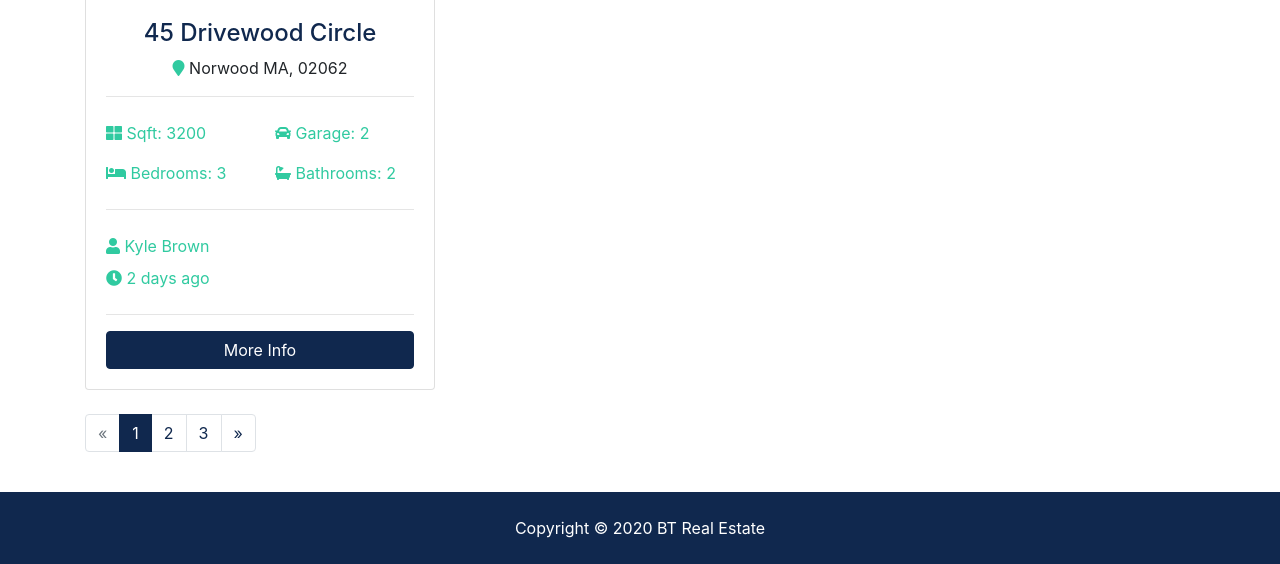
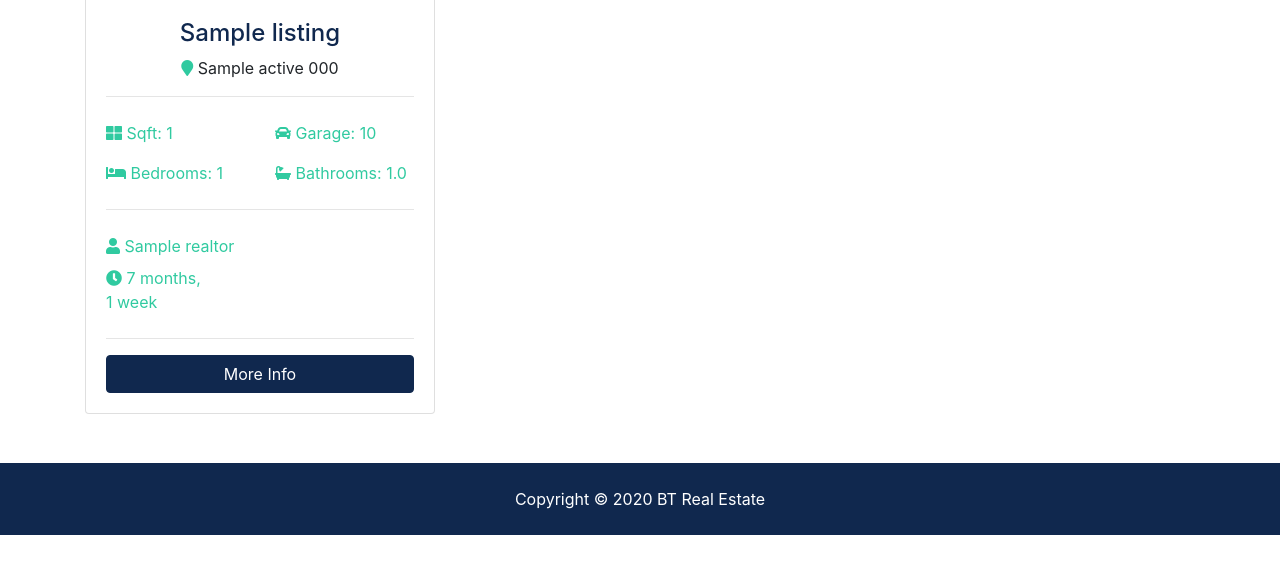
Before and after one commit to Alabhya268/RealEstate_property_shopapp, a Django app: template templates/listings/listings.html in a window 1280 px wide. Shown: the part 712-1276 px from the top of the page. After the commit the page ends 1247 px from the top, so only its background shows below. Run offline with Django 3.2, Linux system fonts and the light colour scheme; the template is opened without the code that fills it: values that come from a table or form of the project are taken from there, others are empty; tables that the repository leaves empty hold one stand-in row (values such as "Sample post"); grey boxes marked "Sample" are stand-in pictures; some libraries are stand-ins or nearby versions.

Commit message:
Added Dynamic listing and paging in frontend

```diff
--- a/Realstste_property_shopapp/settings.py
+++ b/Realstste_property_shopapp/settings.py
@@ -35,6 +35,7 @@ INSTALLED_APPS = [
     'django.contrib.sessions',
     'django.contrib.messages',
     'django.contrib.staticfiles',
+    'django.contrib.humanize',
     'pages',
     'listings',
     'realtors'
--- a/Realstste_property_shopapp/urls.py
+++ b/Realstste_property_shopapp/urls.py
@@ -5,6 +5,6 @@ from django.conf.urls.static import static
 
 urlpatterns = [
     path('', include('pages.urls')),
-    path('listings', include('listings.urls')),
+    path('listings/', include('listings.urls')),
     path('admin/', admin.site.urls),
 ] + static(settings.MEDIA_URL,document_root=settings.MEDIA_ROOT)
--- a/listings/urls.py
+++ b/listings/urls.py
@@ -3,6 +3,6 @@ from django.urls import path
 
 urlpatterns = [
     path('', views.index, name='listings'),
-    path('<int:listing_id>', views.search, name='listing'),
+    path('<int:listing_id>', views.listing, name='listing'),
     path('search', views.search, name='search')
 ]
--- a/templates/listings/listings.html
+++ b/templates/listings/listings.html
@@ -1,4 +1,6 @@
 {% extends 'base.html' %}
+
+{% load humanize %}
 
 {% block content %}
     <section id="showcase-inner" class="py-5 text-white">
@@ -31,46 +33,46 @@
   <section id="listings" class="py-4">
     <div class="container">
       <div class="row">
-      {% if listing %}
-        {% for listings in listing %}
+      {% if listings %}
+        {% for listing in listings %}
         <div class="col-md-6 col-lg-4 mb-4">
           <div class="card listing-preview">
-            <img class="card-img-top" src="assets/img/homes/home-1.jpg" alt="">
+            <img class="card-img-top" src="{{ listing.photo_main.url }}" alt="">
             <div class="card-img-overlay">
               <h2>
-                <span class="badge badge-secondary text-white">$490,000</span>
+                <span class="badge badge-secondary text-white">${{ listing.price | intcomma}}</span>
               </h2>
             </div>
             <div class="card-body">
               <div class="listing-heading text-center">
-                <h4 class="text-primary">45 Drivewood Circle</h4>
+                <h4 class="text-primary">{{ listing.title }}</h4>
                 <p>
-                  <i class="fas fa-map-marker text-secondary"></i> Norwood MA, 02062</p>
+                  <i class="fas fa-map-marker text-secondary"></i> {{ listing.city }} {{ listing.state }} {{ listing.zipcode }}</p>
               </div>
               <hr>
               <div class="row py-2 text-secondary">
                 <div class="col-6">
-                  <i class="fas fa-th-large"></i> Sqft: 3200</div>
+                  <i class="fas fa-th-large"></i> Sqft: {{ listing.sqft }}</div>
                 <div class="col-6">
-                  <i class="fas fa-car"></i> Garage: 2</div>
+                  <i class="fas fa-car"></i> Garage: {{ listing.garage }}</div>
               </div>
               <div class="row py-2 text-secondary">
                 <div class="col-6">
-                  <i class="fas fa-bed"></i> Bedrooms: 3</div>
+                  <i class="fas fa-bed"></i> Bedrooms: {{ listing.bedrooms }}</div>
                 <div class="col-6">
-                  <i class="fas fa-bath"></i> Bathrooms: 2</div>
+                  <i class="fas fa-bath"></i> Bathrooms: {{ listing.bathrooms }}</div>
               </div>
               <hr>
               <div class="row py-2 text-secondary">
                 <div class="col-12">
-                  <i class="fas fa-user"></i> Kyle Brown</div>
+                  <i class="fas fa-user"></i> {{ listing.realtor }}</div>
               </div>
               <div class="row text-secondary pb-2">
                 <div class="col-6">
-                  <i class="fas fa-clock"></i> 2 days ago</div>
+                  <i class="fas fa-clock"></i> {{ listing.list_date | timesince }}</div>
               </div>
               <hr>
-              <a href="listing.html" class="btn btn-primary btn-block">More Info</a>
+              <a href="{% url 'listing' listing.id %}" class="btn btn-primary btn-block">More Info</a>
             </div>
           </div>
         </div>
@@ -87,23 +89,47 @@
 
       <div class="row">
         <div class="col-md-12">
+        {% if listings.has_other_pages %}
           <ul class="pagination">
+            {% if listings.has_previous %}
+              <li class = "page-item">
+                <a href="?page={{listings.previous_page_number}}" class="page-link">&laquo;</a>
+              </li>
+            {% else %}
               <li class="page-item disabled">
-              <a class="page-link" href="#">&laquo;</a>
+                <a class="page-link">
+                  &laquo;
+                </a>
               </li>
+            {% endif %}
+            {% for i in listings.paginator.page_range %}
+              {% if listings.number == i %}
                 <li class="page-item active">
-              <a class="page-link" href="#">1</a>
+                  <a class="page-link">
+                    {{i}}
+                  </a>
                 </li>
+              {% else %}
                 <li class="page-item">
-              <a class="page-link" href="#">2</a>
+                  <a href="?page={{i}}" class="page-link">
+                    {{i}}
+                  </a>
                 </li>
-            <li class="page-item">
-              <a class="page-link" href="#">3</a>
+              {% endif %}
+            {% endfor %}
+            {% if listings.has_next %}
+              <li class = "page-item">
+                <a href="?page={{listings.next_page_number}}" >&raquo;</a>
               </li>
-            <li class="page-item">
-              <a class="page-link" href="#">&raquo;</a>
+            {% else %}
+              <li class="page-item disabled">
+                <a class="page-link">
+                  &raquo;
+                </a>
               </li>
+            {% endif %}
           </ul>
+          {% endif %}
         </div>
       </div>
     </div>
```
Also changed, not shown: listings/views.py (+8 -3 lines). Lines whose indentation alone changed are shown as unchanged.
